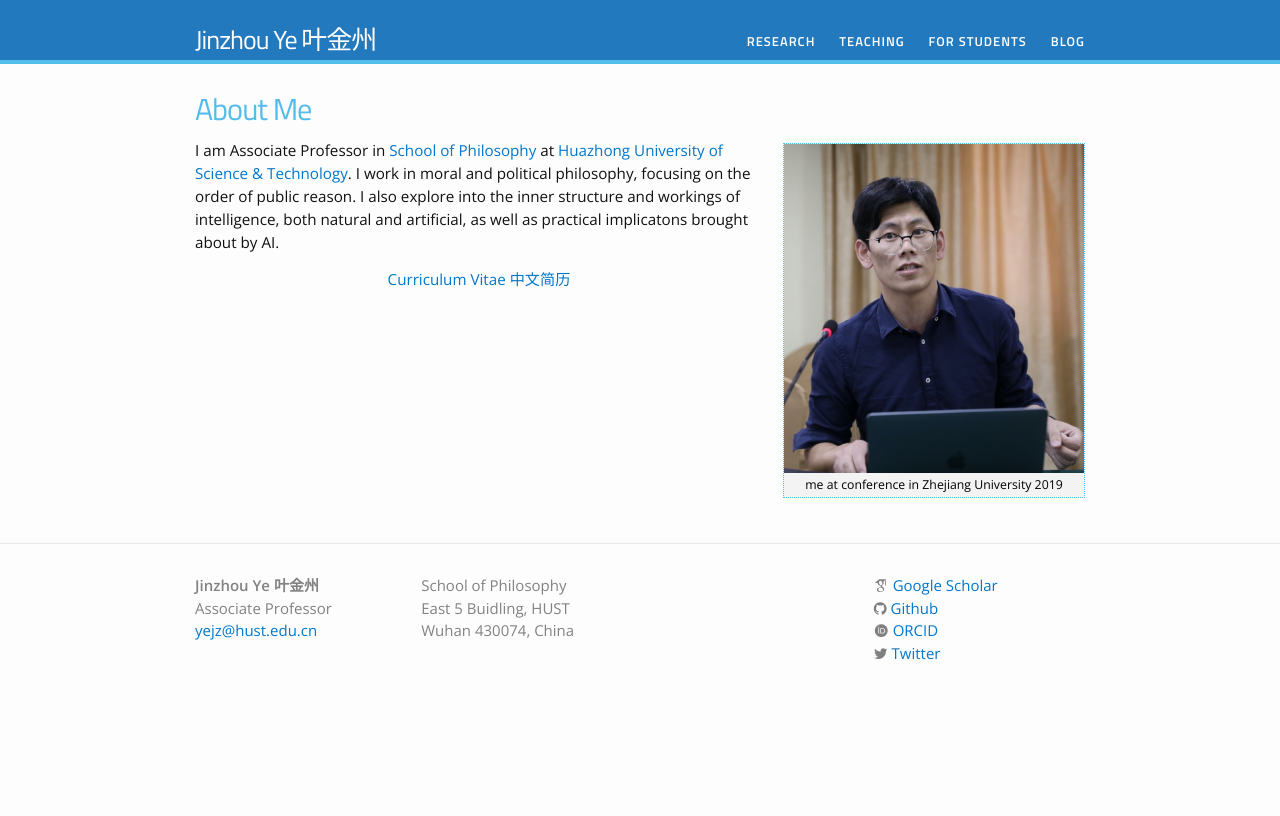
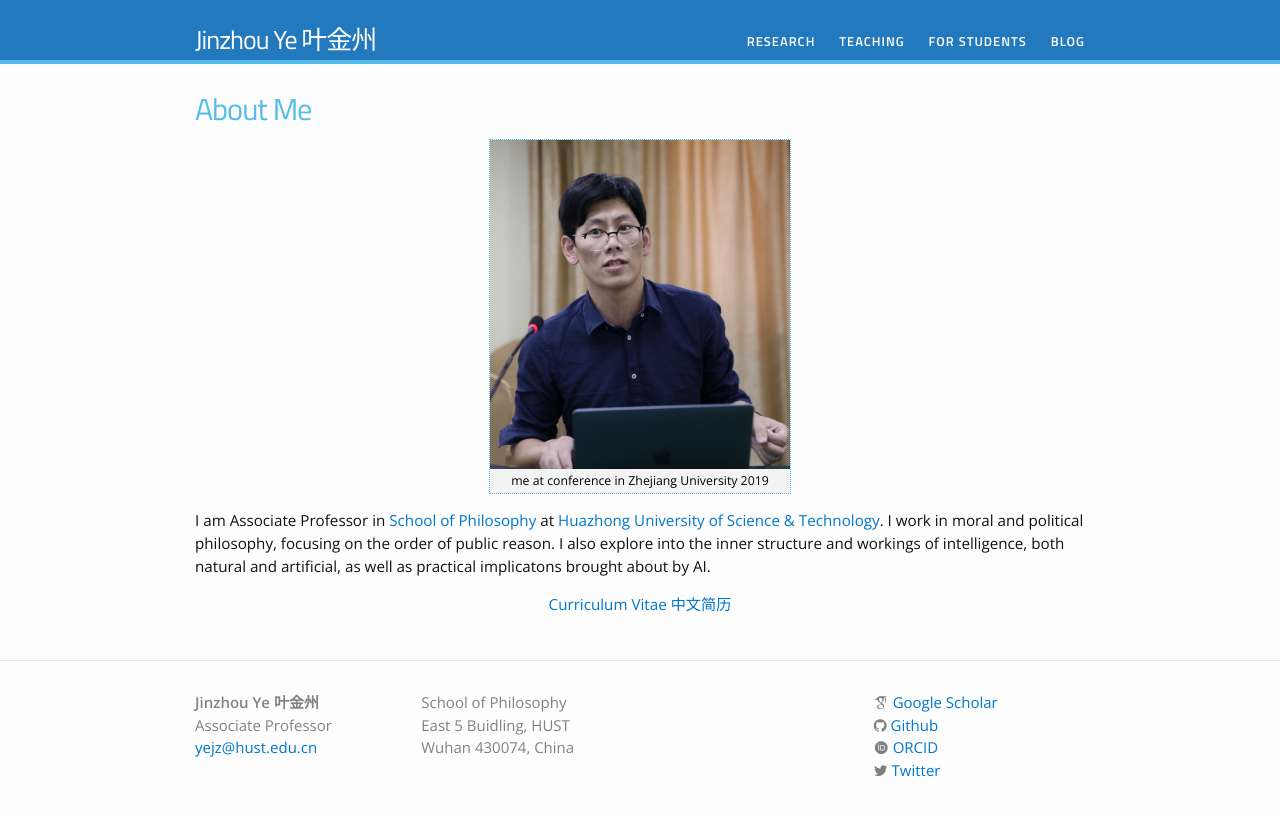
Before and after one commit to yejzh/yejzh.github.io, a Jekyll site: the page built from index.html, in a window 1280 px wide. Shown: the top 816 px of the page. Built offline with Jekyll 4.4.1, drawn with Linux system fonts in a browser that asks for light colours; nearby versions of some CDN libraries; some web fonts are replaced.

Commit message:
Update index.html

```diff
--- a/index.html
+++ b/index.html
@@ -7,7 +7,7 @@ layout: default
 
 <h1>About Me</h1>
 
-	{% include image.html url="/images/moi@2019.jpg" caption="me at conference in Zhejiang University 2019" width=300 align="right" %}
+	{% include image.html url="/images/moi@2019.jpg" caption="me at conference in Zhejiang University 2019" width=300 align="center" %}
 	<p>I am Associate Professor in <a href="http://phil.hust.edu.cn/english/Home.htm" target="_blank">School of Philosophy</a> at <a href="http://english.hust.edu.cn" target="_blank">Huazhong University of Science &amp; Technology</a>.
 	I work in moral and political philosophy, focusing on the order of public reason. I also explore into the inner structure and workings of intelligence, both natural and artificial, as well as practical implicatons brought about by AI.</p>
 <p></p>
```
